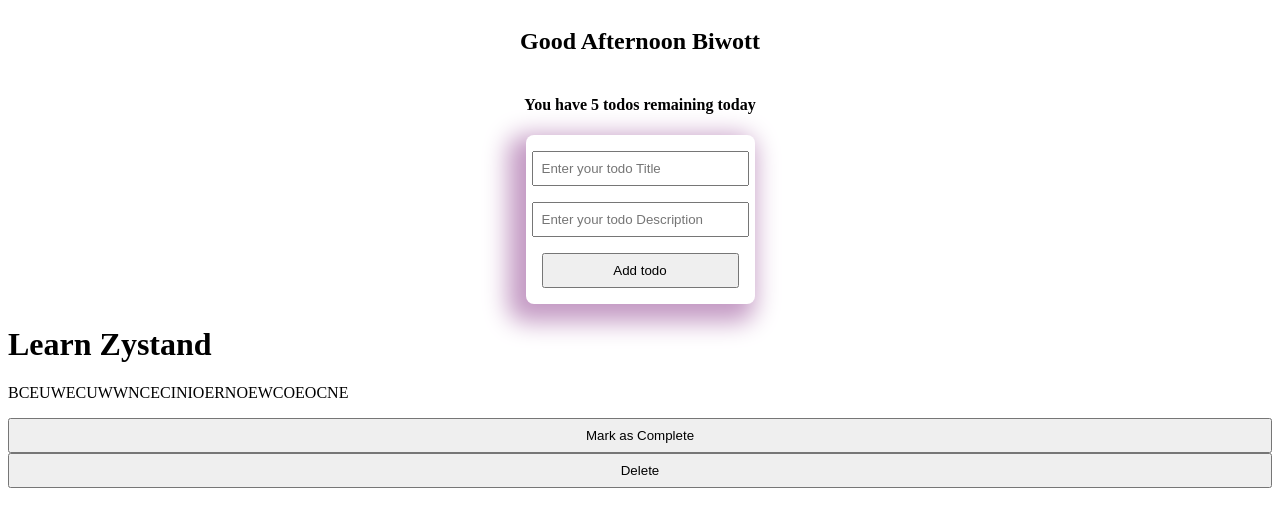
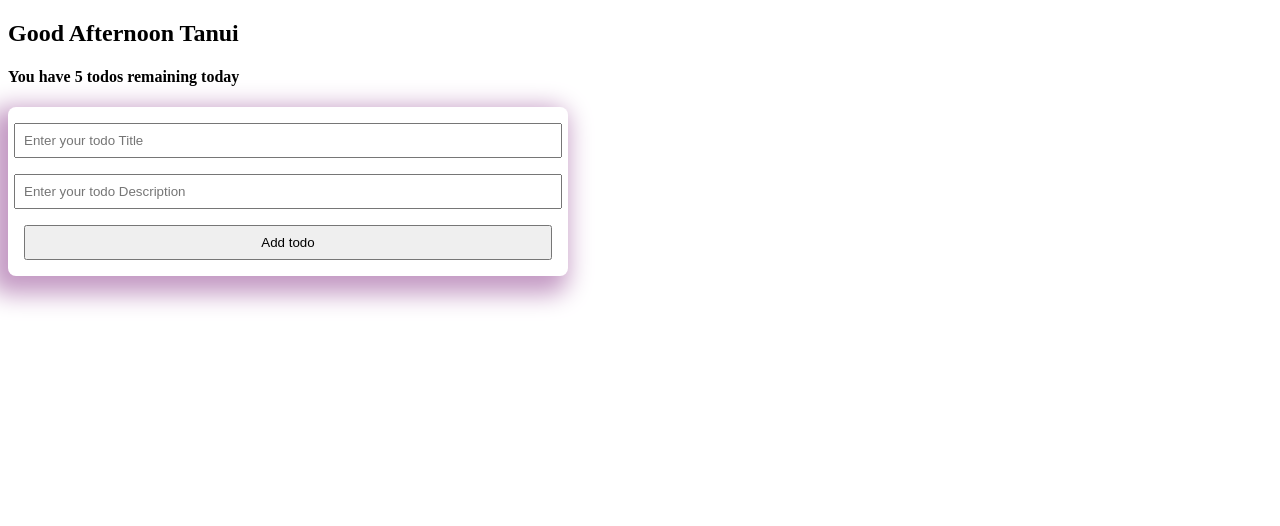
Before and after one commit to k-i-b-i-wott/Todo-App, a React (Vite) app: page / in a window 1280 px wide. Shown: the top 526 px of the page. Built offline with nearby package versions, Linux system fonts and the light colour scheme.

Commit message:
Displayed the todo to the users

```diff
--- a/src/store/taskStore.js
+++ b/src/store/taskStore.js
@@ -2,13 +2,13 @@ import { create } from "zustand";
 function taskStore(set) {
     return {
         ///state
-        tasks: [{title: "Learn Zystand", description:"BCEUWECUWWNCECINIOERNOEWCOEOCNE" ,completed: false , id: 1}],
-        ///Logic updating the state
-        // addTask: (task) => {
-        //     set((state) => ({
-        //         tasks: [...state.tasks, task],
-        //     }));
-        // },
+        tasks: [],
+        ///actions
+        addTask: function (task) {
+            set( function(previousState){
+                return({tasks:[task, ...previousState.tasks]})
+            })
+        },
     };
 }
 
--- a/src/todo/Hero.jsx
+++ b/src/todo/Hero.jsx
@@ -6,7 +6,7 @@ const Hero = () => {
   return (
    <div>
      <section className='hero'>
-         <h1>{now()} Biwott</h1>
+         <h1>{now()} Tanui</h1>
       <h4>You have 5 todos remaining today</h4>
       <TodoInput />
     </section>
--- a/src/todo/Todo.css
+++ b/src/todo/Todo.css
@@ -29,8 +29,7 @@ button{
 .hero{
     align-items: center;
     justify-content: center;
-    display: flex;
-    flex-direction: column;
+
 
 }
 /* //Todo Items */
--- a/src/todo/TodoInput.jsx
+++ b/src/todo/TodoInput.jsx
@@ -1,24 +1,51 @@
 import React from 'react'
 
 import './Todo.css'
+
+import useTaskstore from '../store/taskStore'
+
+import { useState } from 'react'
+
+
 const TodoInput = () => {
+    const [taskTitle, setTaskTitle] = useState('');
+    const [taskDescription, setTaskDescription] = useState('');
+
+  const addNewTask = useTaskstore((state) => state.addTask);
+
+    const handleAddTask = (e) => {
+        e.preventDefault();
+        if(!taskTitle ){
+            alert("Please input the task title");
+            return;
+    }
+
+    if(!taskDescription){
+        alert("Please input the task description");
+        return;
+    }
+    const newTask={
+        id:Math.random()*1_000_000_000_000,
+        title:taskTitle,
+        description:taskDescription,
+        completed:false
+    }
+
+    addNewTask(newTask);
+    setTaskTitle('');
+    setTaskDescription('');
+
+    }
+
   return (
     <div>
-        <Todo />
+       <form >
+                <input type="text"  value={taskTitle} onChange={(e) => setTaskTitle(e.target.value)} placeholder="Enter your todo Title" />
+                <input type="text" value={taskDescription} onChange={(e) => setTaskDescription(e.target.value)} placeholder="Enter your todo Description" />
+                <button type="submit" onClick={handleAddTask}>Add todo</button>
+            </form>
     </div>
   )
 }
 
 export default TodoInput
-
-function Todo(){
-    return (
-        <div>
-            <form action="">
-                <input type="text" placeholder="Enter your todo Title" />
-                <input type="text" placeholder="Enter your todo Description" />
-                <button type="submit">Add todo</button>
-            </form>
-        </div>
-    );
-}
```
